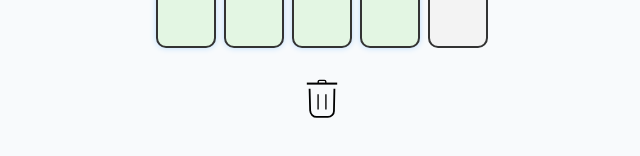
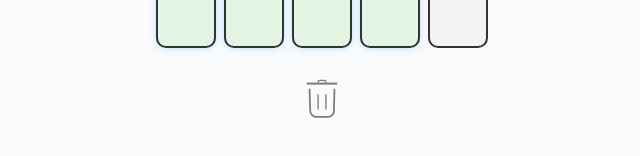
Before and after one commit to Maccee/roskispeli, a React (Vite) app: page / in a window 1280 px wide. Both pictures are taken after a click on the button "Aloita peli". Shown: the part 562-718 px from the top of the page, without its empty margins (318-958 px from the left). Built offline with nearby package versions, Linux system fonts and the light colour scheme.

Commit message:
Enhance trashNumber functionality to only allow trashing if the current number cannot be placed in any box; update UI feedback for trashing action.

```diff
--- a/src/Game.jsx
+++ b/src/Game.jsx
@@ -81,11 +81,24 @@ export default function Game() {
 
   function trashNumber() {
     if (currentNumber === null) return;
+
+    // Check if the number can be placed in any box
+    let canBePlacedAnywhere = false;
+    for (let i = 0; i < boxes.length; i++) {
+      if (canPlace(currentNumber, i)) {
+        canBePlacedAnywhere = true;
+        break;
+      }
+    }
+
+    // Only allow trashing if the number cannot be placed anywhere
+    if (!canBePlacedAnywhere) {
       setTrash([...trash, currentNumber]);
       setTrashAnimTrigger(t => !t); // toggle to trigger animation
       const newUsed = [...usedNumbers, currentNumber];
       setUsedNumbers(newUsed);
       nextNumber(newUsed);
+    }
   }
 
   function placeNumber(idx) {
@@ -109,7 +122,7 @@ export default function Game() {
       setCurrentNumber(null);
       return;
     }
-    // Check if next number can be placed anywhere, else auto-trash
+    // Generate the next number without auto-trashing
     const available = [];
     for (let i = 1; i <= maxNumber; i++) {
       if (!usedState.includes(i)) available.push(i);
@@ -119,23 +132,7 @@ export default function Game() {
       return;
     }
     const rand = available[Math.floor(Math.random() * available.length)];
-    // Can rand be placed anywhere?
-    let canBePlaced = false;
-    for (let i = 0; i < boxesState.length; i++) {
-      if (canPlaceWithState(rand, i, boxesState)) {
-        canBePlaced = true;
-        break;
-      }
-    }
-    if (canBePlaced) {
     setCurrentNumber(rand);
-    } else {
-      setTrash(t => [...t, rand]);
-      setTrashAnimTrigger(t => !t); // trigger animation for auto-trashed numbers
-      const newUsed = [...usedState, rand];
-      setUsedNumbers(newUsed);
-      setTimeout(() => autoHandleNext(boxesState, newUsed), 400);
-    }
   }
 
   function canPlaceWithState(num, idx, boxesState) {
@@ -146,6 +143,19 @@ export default function Game() {
       if (boxesState[i] !== null && boxesState[i] <= num) return false;
     }
     return boxesState[idx] === null;
+  }
+
+  // Function to check if current number can be placed in any box
+  function canTrashCurrentNumber() {
+    if (currentNumber === null) return false;
+
+    // Check if the number can be placed in any box
+    for (let i = 0; i < boxes.length; i++) {
+      if (canPlace(currentNumber, i)) {
+        return true; // Number can be placed somewhere
+      }
+    }
+    return false; // Number cannot be placed anywhere
   }
 
   return (
@@ -249,7 +259,24 @@ export default function Game() {
                   alignItems: 'center'
                 }}
               >
-                <div style={{ marginBottom: 4 }}>
+                <div
+                  style={{
+                    marginBottom: 4,
+                    cursor: currentNumber !== null && !canTrashCurrentNumber() ? 'pointer' : 'not-allowed',
+                    opacity: currentNumber !== null && !canTrashCurrentNumber() ? 1 : 0.5,
+                    transition: 'all 0.2s ease',
+                    borderRadius: '50%',
+                    boxShadow: currentNumber !== null && !canTrashCurrentNumber() ? '0 0 6px rgba(204,0,0,0.4)' : 'none',
+                  }}
+                  onClick={trashNumber}
+                  title={
+                    currentNumber === null
+                      ? "No number to trash"
+                      : canTrashCurrentNumber()
+                        ? "This number can be placed in a box"
+                        : "Trash this number"
+                  }
+                >
                   <TrashLottie trigger={trashAnimTrigger} />
                 </div>
                 {trash.length > 0 && (
```
Lines whose indentation alone changed are shown as unchanged.
